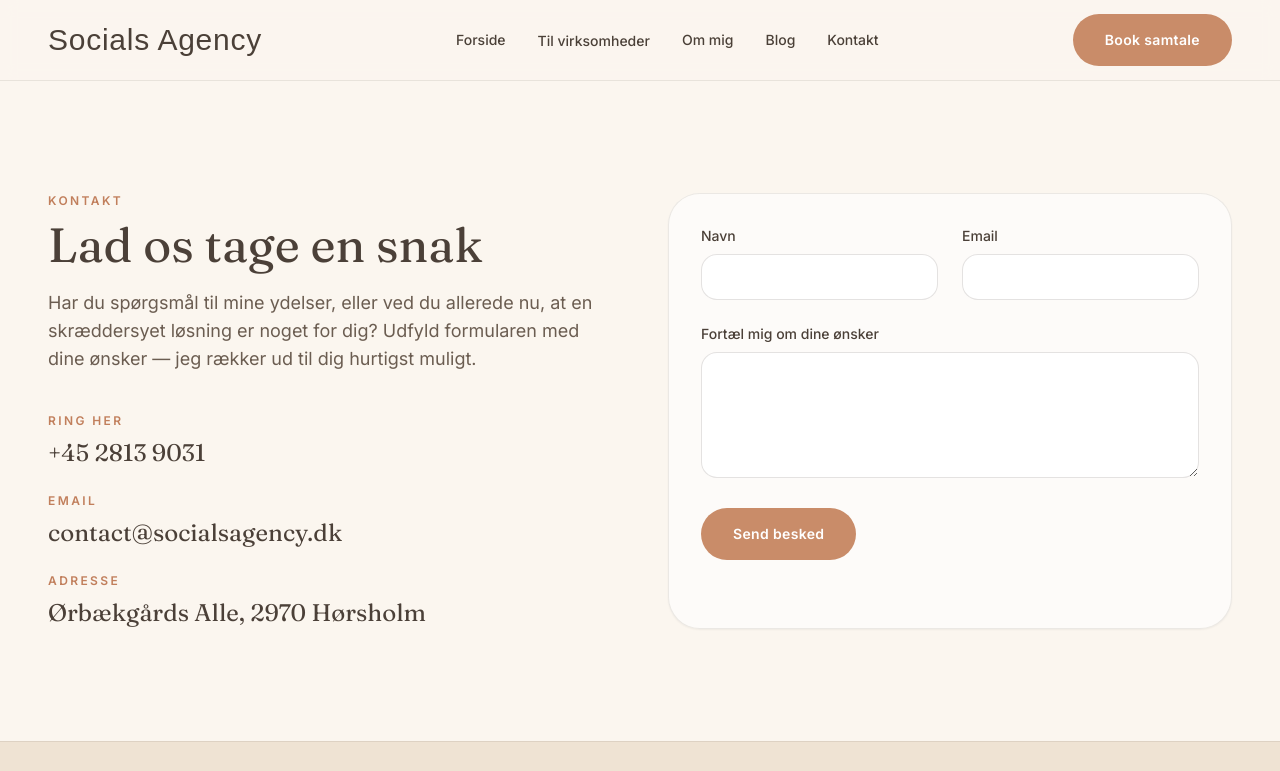
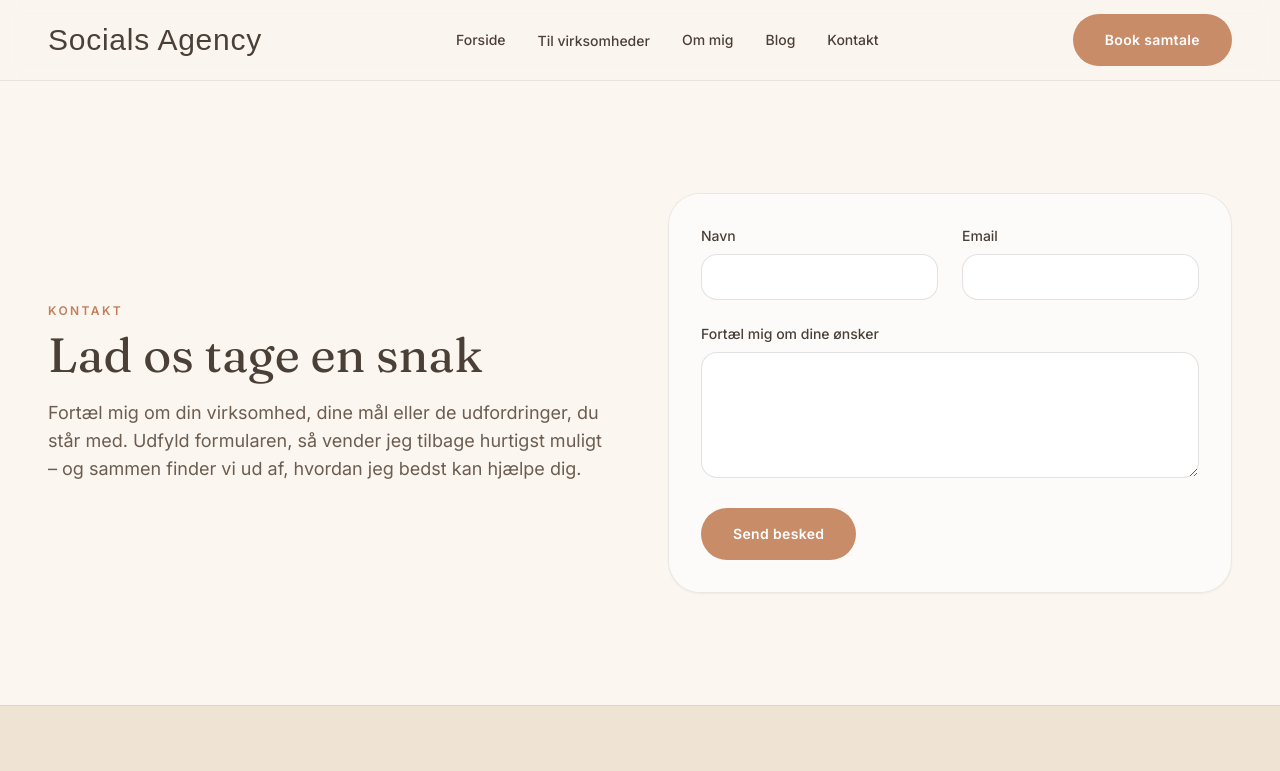
Before and after one commit to AnjaLLehmann/Socials-Agency, a Next.js app: page /kontakt in a window 1280 px wide. Shown: the top 771 px of the page. Built offline with nearby package versions, Linux system fonts and the light colour scheme; a web font is replaced by a local one.

Commit message:
Add files via upload

```diff
--- a/app/kontakt/page.tsx
+++ b/app/kontakt/page.tsx
@@ -11,37 +11,13 @@ export const metadata: Metadata = {
 export default function KontaktPage() {
   return (
     <section className="py-20 lg:py-28">
-      <div className="container-page grid grid-cols-1 gap-14 lg:grid-cols-2">
+      <div className="container-page grid grid-cols-1 items-center gap-14 lg:grid-cols-2">
         <div>
           <SectionHeading
             eyebrow="Kontakt"
             title="Lad os tage en snak"
-            description="Har du spørgsmål til mine ydelser, eller ved du allerede nu, at en skræddersyet løsning er noget for dig? Udfyld formularen med dine ønsker — jeg rækker ud til dig hurtigst muligt."
+            description="Fortæl mig om din virksomhed, dine mål eller de udfordringer, du står med. Udfyld formularen, så vender jeg tilbage hurtigst muligt – og sammen finder vi ud af, hvordan jeg bedst kan hjælpe dig."
           />
-
-          <div className="mt-10 space-y-6">
-            <div>
-              <p className="eyebrow mb-2">Ring her</p>
-              <a href="tel:+4528139031" className="font-display text-2xl text-espresso hover:text-clay-dark">
-                +45 2813 9031
-              </a>
-            </div>
-            <div>
-              <p className="eyebrow mb-2">Email</p>
-              <a
-                href="mailto:contact@socialsagency.dk"
-                className="font-display text-2xl text-espresso hover:text-clay-dark"
-              >
-                contact@socialsagency.dk
-              </a>
-            </div>
-            <div>
-              <p className="eyebrow mb-2">Adresse</p>
-              <p className="font-display text-2xl text-espresso">
-                Ørbækgårds Alle, 2970 Hørsholm
-              </p>
-            </div>
-          </div>
         </div>
 
         <ContactForm />
```
